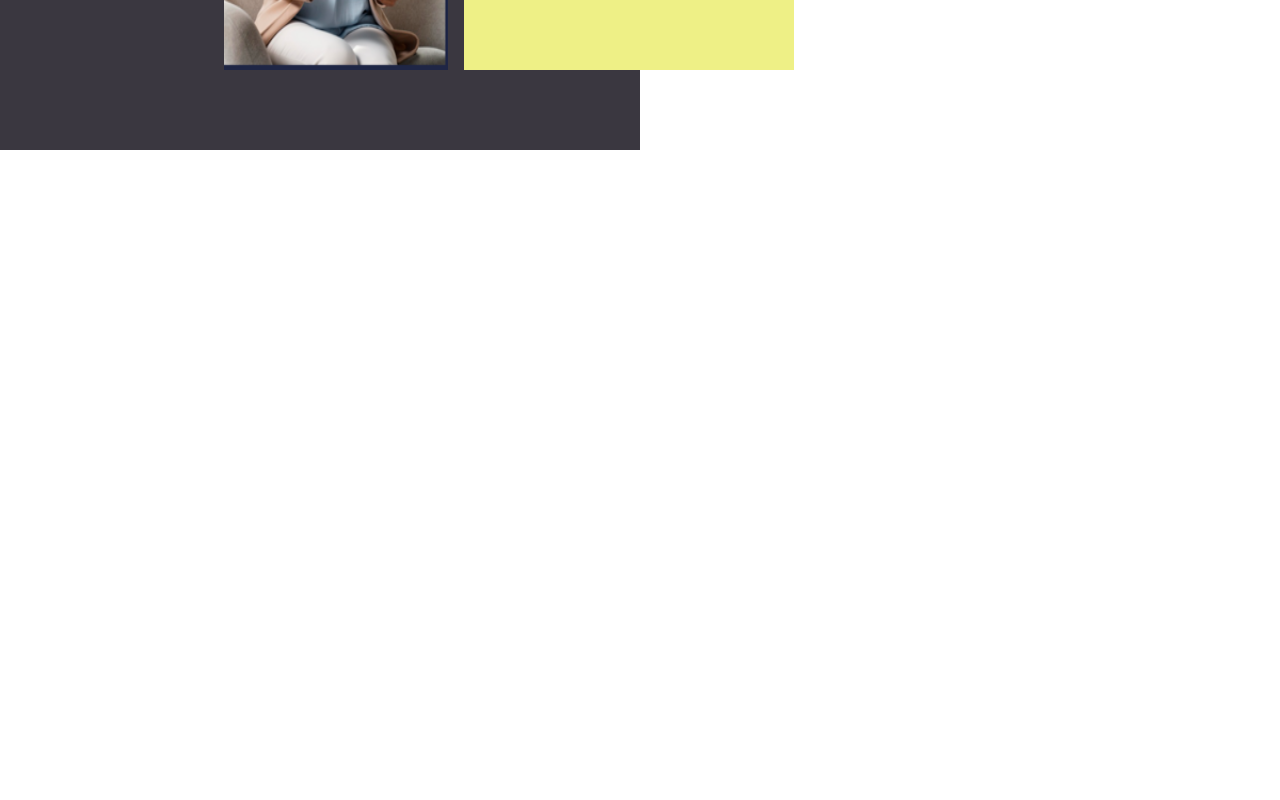
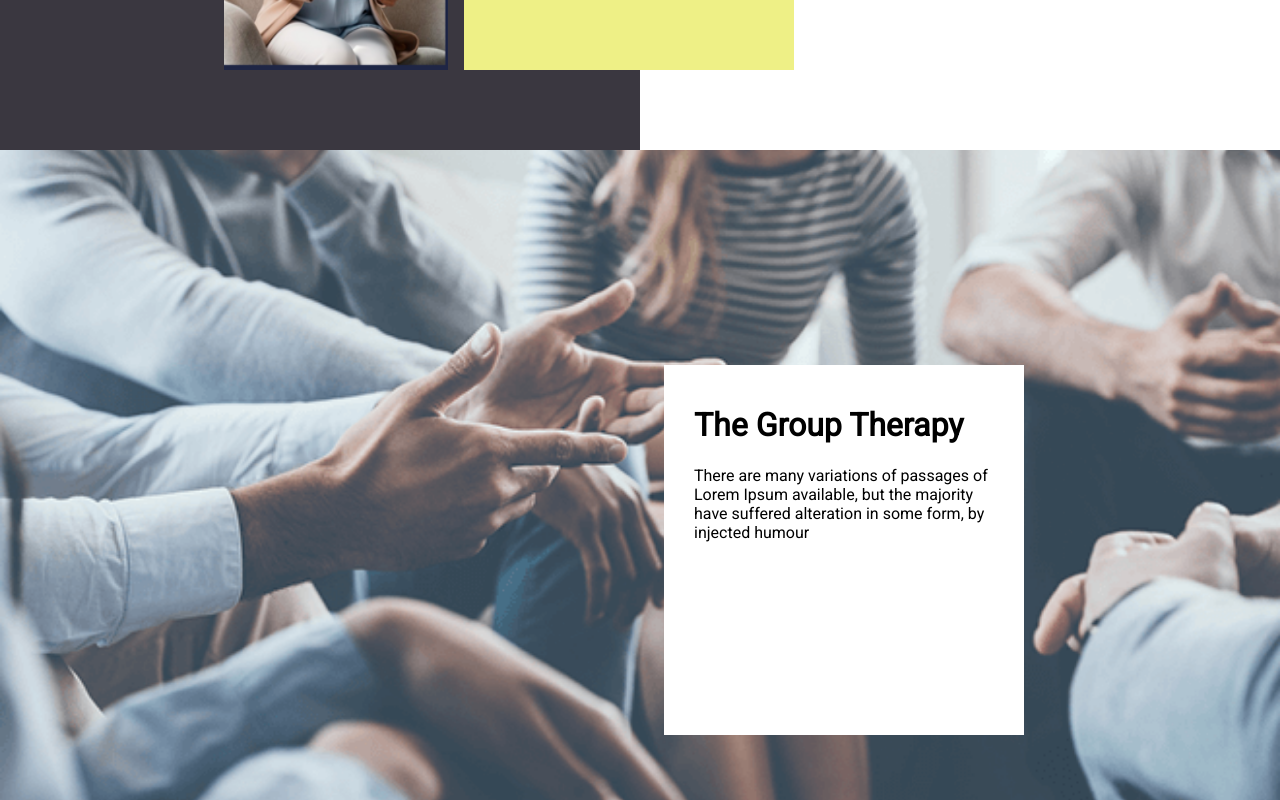
Before and after one commit to sachinrao-dev/react-css-mui, a React (Create React App) app: page / in a window 1280 px wide. Shown: the part 4997-5797 px from the top of the page. Before the commit the page ends 5147 px from the top, so only its background shows below. Built offline with nearby package versions, Linux system fonts and the light colour scheme.

Commit message:
implement in lastGroup therapy component

```diff
--- a/src/App.js
+++ b/src/App.js
@@ -7,6 +7,7 @@ import TrainingGroup from "./component/UI/TrainingGroup";
 import GreatGroup from "./component/UI/GreatGroup";
 import SupportGroup from "./component/UI/SupportGroup";
 import OnlineCounseling from "./component/UI/OnlineCounseling";
+import LastGroupTherapy from "./component/UI/LastGroupTherapy";
 
 function App() {
   return (
@@ -19,6 +20,7 @@ function App() {
       <GreatGroup />
       <SupportGroup />
       <OnlineCounseling />
+      <LastGroupTherapy />
     </div>
   );
 }
--- /dev/null
+++ b/src/component/UI/LastGroupTherapy.js
@@ -0,0 +1,19 @@
+import React from "react";
+import useStyle from "../style/LastGroupTherapyStyle";
+
+function LastGroupTherapy() {
+  const classes = useStyle();
+  return (
+    <div className={classes.lastGroupTherapyContainer}>
+      <div className={classes.textContainer}>
+        <h1>The Group Therapy</h1>
+        <p>
+          There are many variations of passages of Lorem Ipsum available, but
+          the majority have suffered alteration in some form, by injected humour
+        </p>
+      </div>
+    </div>
+  );
+}
+
+export default LastGroupTherapy;
--- /dev/null
+++ b/src/component/style/LastGroupTherapyStyle.js
@@ -0,0 +1,26 @@
+import { makeStyles } from "@mui/styles";
+import BackgroundImage from "../asset/GroupTherapy.png";
+
+const useStyle = makeStyles({
+  lastGroupTherapyContainer: {
+    backgroundImage: `url(${BackgroundImage})`,
+    height: "650px",
+    backgroundPosition: "center",
+    backgroundRepeat: "no-repeat",
+    backgroundSize: "cover",
+    position: "relative",
+  },
+  textContainer: {
+    position: "absolute",
+    right: "20%",
+    bottom: "10%",
+    background: "#fff",
+    height: "350px",
+    width: "300px",
+    paddingTop: "20px",
+    paddingLeft: "30px",
+    paddingRight: "30px",
+  },
+});
+
+export default useStyle;
```
Also changed, not shown: src/component/asset/GroupTherapy.png (added).
